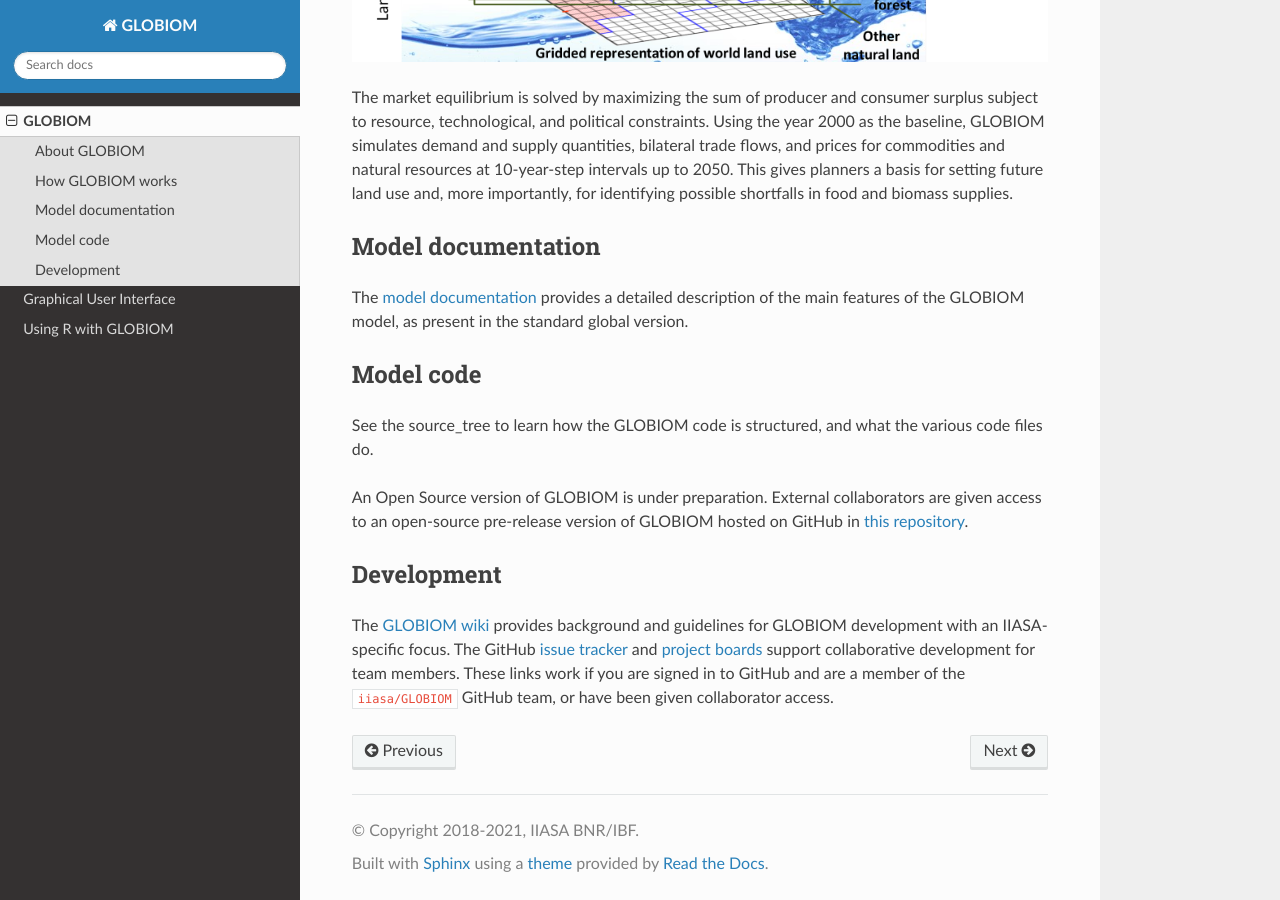
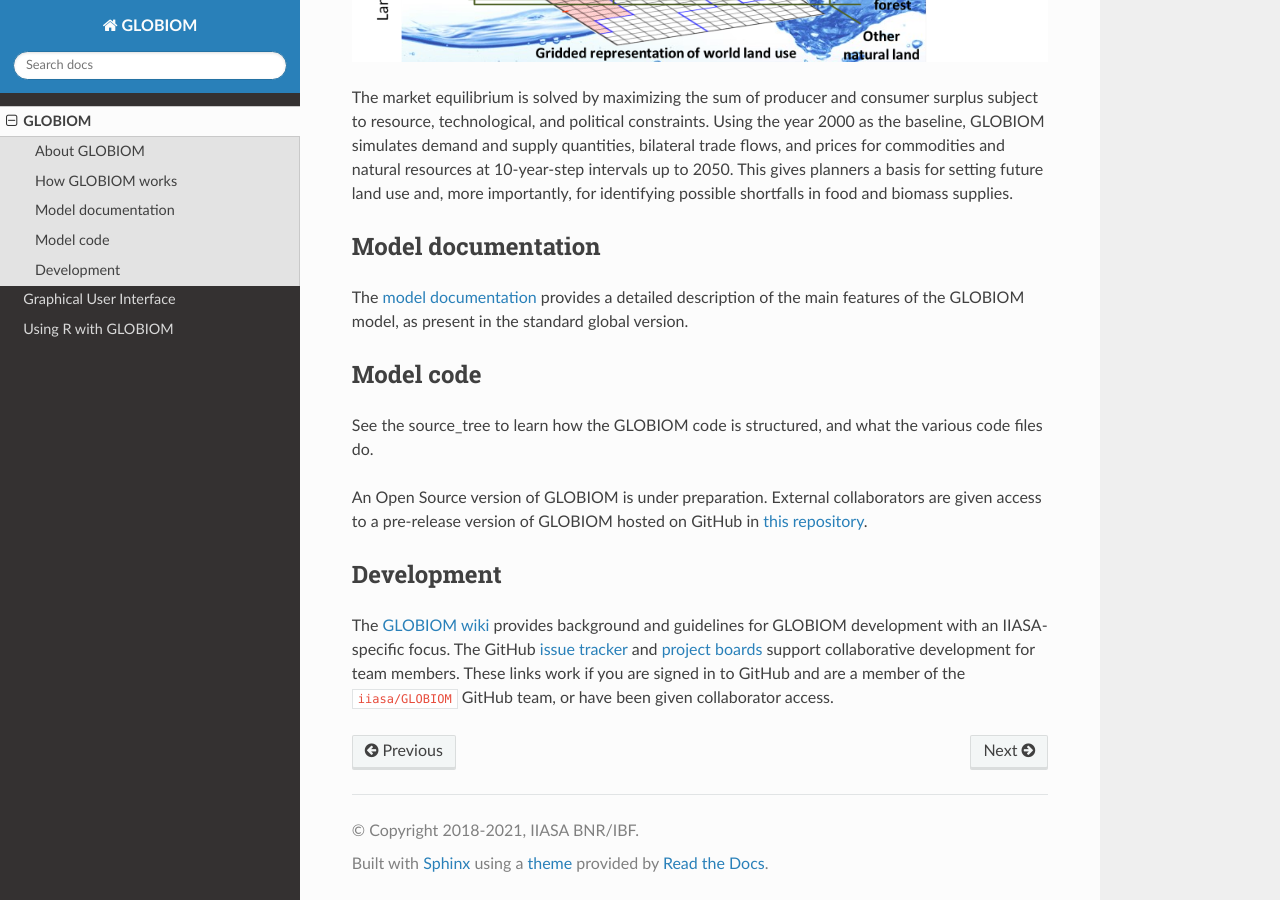
Before and after one commit to iiasa/GLOBIOM_doc, a Sphinx documentation site: the page built from source/index.rst, in a window 1280 px wide and 900 px high, scrolled down 1558 px. Built offline with Sphinx 7.4.7 and the Read the Docs theme 2.0.0, drawn with Linux system fonts in a browser that asks for light colours; pages that are not in the unit, such as notebooks, are missing from menus.

Commit message:
Tweak description of model availability

```diff
--- a/source/index.rst
+++ b/source/index.rst
@@ -58,8 +58,8 @@ See the :doc:`source_tree` to learn how the GLOBIOM code is structured, and what
 code files do.
 
 An Open Source version of GLOBIOM is under preparation. External collaborators are given access
-to an open-source pre-release version of GLOBIOM hosted on GitHub in `this repository
-<https://github.com/iiasa/GLOBIOM_Prerelease_Model>`_.
+to a pre-release version of GLOBIOM hosted on GitHub in
+`this repository <https://github.com/iiasa/GLOBIOM_Prerelease_Model>`_.
 
 Development
 -----------
```
